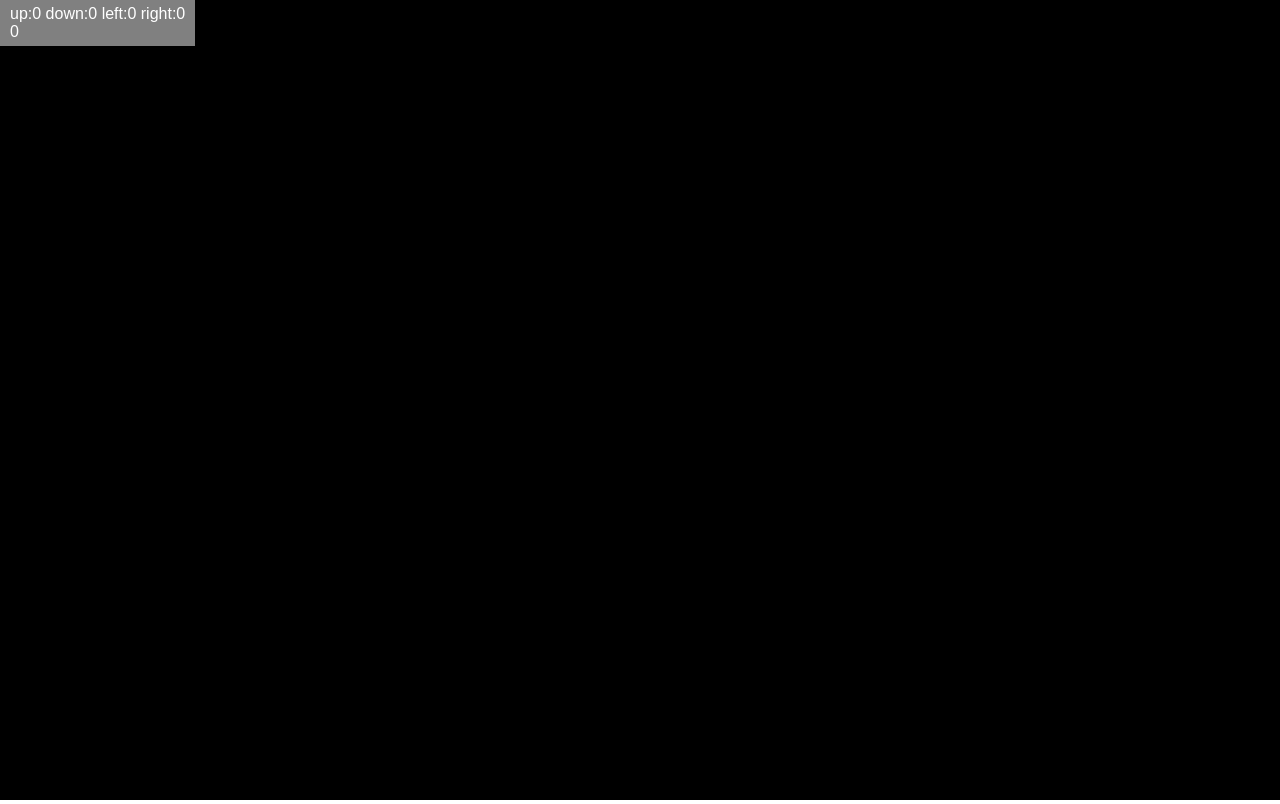
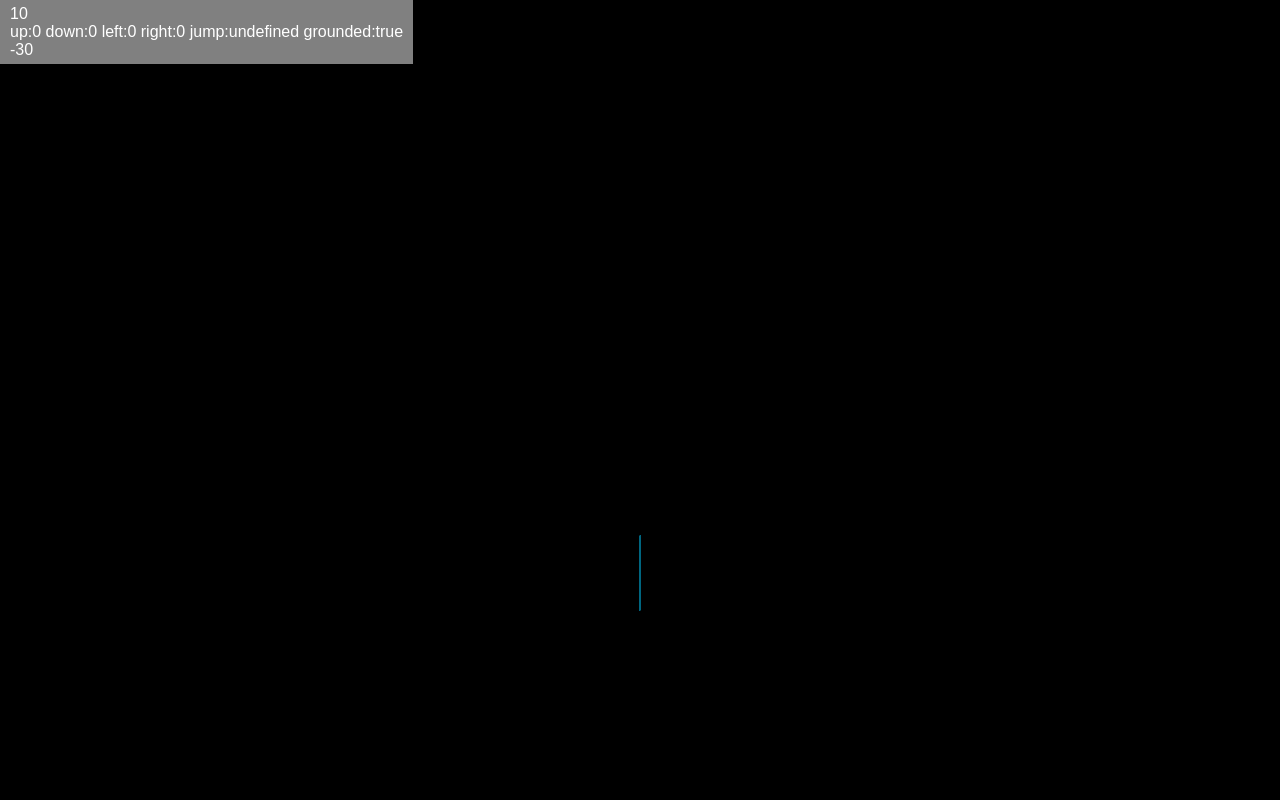
Before and after one commit to PaulSenon/webgl-threejs-playground, a plain HTML site: page test-2-cube-gravity-basic-engine/index.html in a window 1280 px wide. Drawn offline with Linux system fonts and the light colour scheme; animation ran at ten frames a second.

Commit message:
jump ground collision

```diff
--- a/test-2-cube-gravity-basic-engine/index.html
+++ b/test-2-cube-gravity-basic-engine/index.html
@@ -17,6 +17,7 @@
         <ul>
             <li><i id="fps_count">0</i></li>
             <li><i id="infos">0</i></li>
+            <li><i id="infos-2">0</i></li>
 
         </ul>
     </div>
@@ -70,6 +71,7 @@
   <script>
     const fpsCount_dom = document.getElementById( 'fps_count' );
     const infos_dom = document.getElementById( 'infos' );
+    const infos2_dom = document.getElementById( 'infos-2' );
 
     let userInputs = {
         keyboard: {
@@ -135,7 +137,7 @@
     const startTime = Date.now();
     let elapsedTime = 0;
     let lastTime = startTime;
-    const frameLimit = 1000;
+    const frameLimit = 10000000000;
     let frameCount = 0;
     let fpsCount = 0;
     let htmlUIUpdateRate = 15;
@@ -148,12 +150,21 @@
     let gravityForce = new THREE.Vector3(0,1,0).multiplyScalar(-GRAVITY);
     let moveDirection = new THREE.Vector3(0,0,0);
     let moveSpeed = 20;
+    let jumpIntensity = 20 ;
     let moveForce = new THREE.Vector3(0,0,0);
 
+    let gameSlowFactor = 1;
+    // ---------
+    const GROUND_LEVEL = -30;
     const processUserInputs = () => {
         userInputs.direction.x = userInputs.keyboard.right - userInputs.keyboard.left;
-        userInputs.direction.y = userInputs.keyboard.up - userInputs.keyboard.down;
+        userInputs.direction.z = - userInputs.keyboard.up + userInputs.keyboard.down;
         userInputs.direction.normalize();
+
+        userInputs.direction.y = 0;
+        !!userInputs.jump && !!userInputs.grounded && (userInputs.direction.y = jumpIntensity);
+
+        // camera.lookAt(cube1.getMesh().position);
 
         debugLineGeometry = new THREE.Geometry();
         debugLineGeometry.vertices.push(new THREE.Vector3());
@@ -172,7 +183,15 @@
         elapsedTime = Date.now() - startTime;
         fpsCount = 1000 / deltaTime;
         !(frameCount%htmlUIUpdateRate) && (fpsCount_dom.innerHTML = parseInt(fpsCount));
-        fpsCount_dom.innerHTML = `up:${userInputs.keyboard.up} down:${userInputs.keyboard.down} left:${userInputs.keyboard.left} right:${userInputs.keyboard.right}`;
+        infos_dom.innerHTML = `
+            up:${userInputs.keyboard.up}
+            down:${userInputs.keyboard.down}
+            left:${userInputs.keyboard.left}
+            right:${userInputs.keyboard.right}
+            jump:${userInputs.jump}
+            grounded:${userInputs.grounded}
+
+        `;
         // --------------------------
         processUserInputs();
         // --------------------------
@@ -206,7 +225,14 @@
         debugLineGeometry.vertices.push(cube1.getMesh().position.clone().add(velocity.clone().multiplyScalar(1/2)));
         line3.geometry = debugLineGeometry;
 
-        cube1.getMesh().position.add(velocity.multiplyScalar(1/(6*deltaTime)));
+        cube1.getMesh().position.add(velocity.multiplyScalar(1/(gameSlowFactor*deltaTime)));
+        if(cube1.getMesh().position.y < GROUND_LEVEL){
+            cube1.getMesh().position.y = GROUND_LEVEL;
+            userInputs.grounded = true;
+        }else{
+            userInputs.grounded = false;
+        }
+        infos2_dom.innerHTML = cube1.getMesh().position.y;
 
 
 
@@ -236,6 +262,9 @@
             case 68:
                 userInputs.keyboard.right = down;
                 break;
+            case 32:
+                userInputs.jump = down;
+                break;
         }
     }
 
```
Also changed, not shown: 1 other file.
